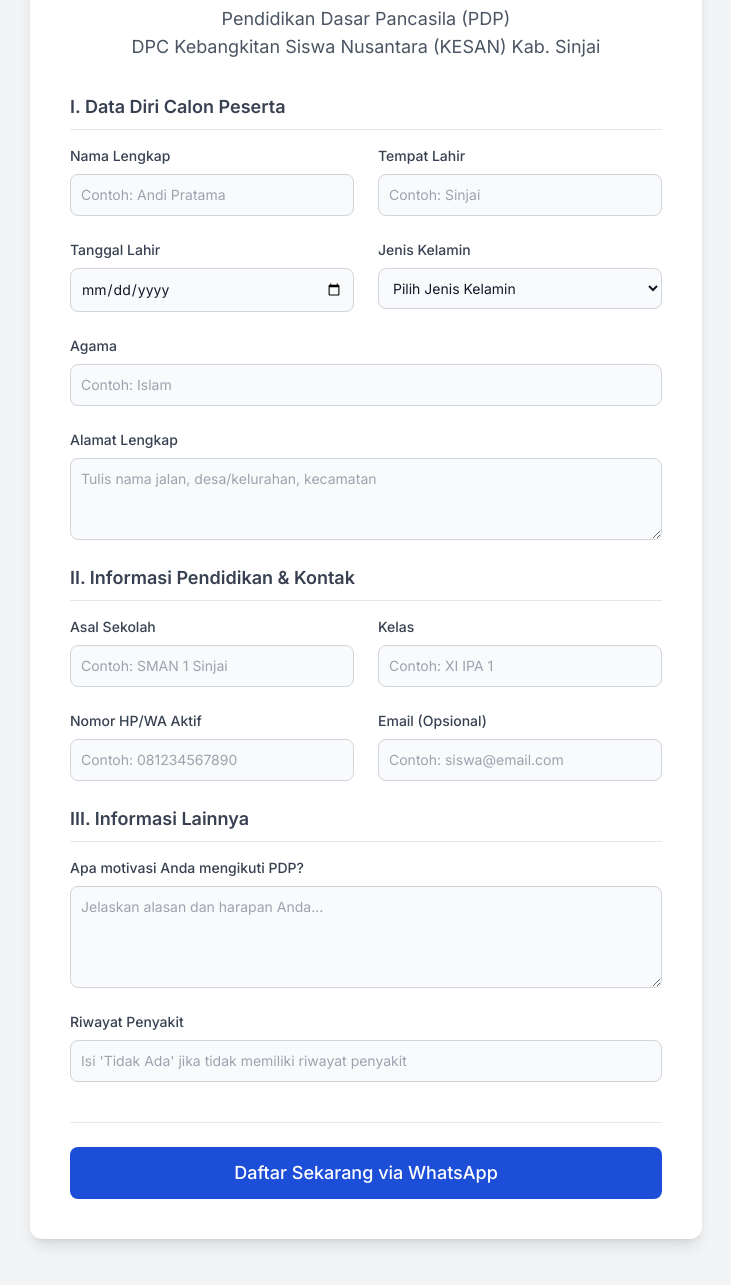
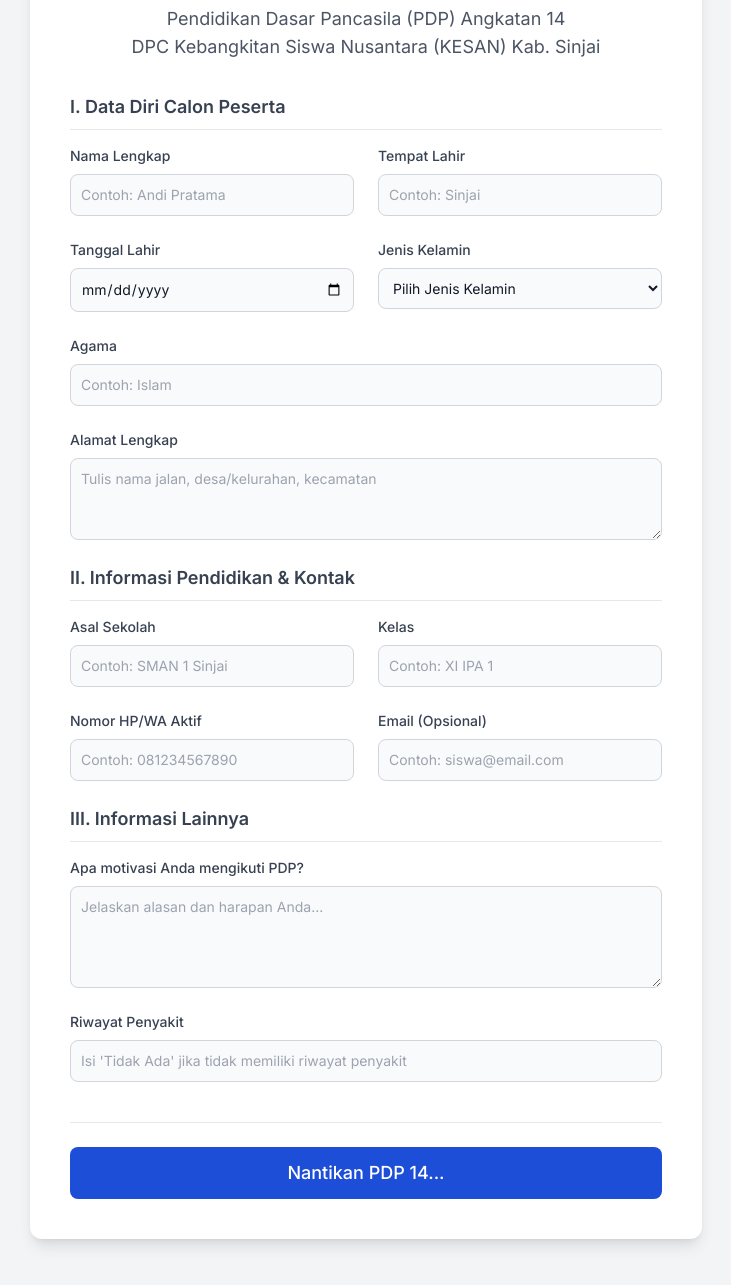
Before and after one commit to Agustin1108/DAFTAR-PDP, a plain HTML site: page index.html in a window 1280 px wide. Shown: the part 143-1428 px from the top of the page, without its empty margins (274-1005 px from the left). Drawn offline with nearby package versions, Linux system fonts and the light colour scheme.

Commit message:
Update index.html

```diff
--- a/index.html
+++ b/index.html
@@ -36,7 +36,7 @@
         <!-- Header Formulir -->
         <div class="text-center mb-8">
             <h1 class="text-2xl sm:text-3xl font-bold text-gray-800">Formulir Pendaftaran</h1>
-            <p class="text-md sm:text-lg text-gray-600 mt-2">Pendidikan Dasar Pancasila (PDP)<br>DPC Kebangkitan Siswa Nusantara (KESAN) Kab. Sinjai</p>
+            <p class="text-md sm:text-lg text-gray-600 mt-2">Pendidikan Dasar Pancasila (PDP) Angkatan 14<br>DPC Kebangkitan Siswa Nusantara (KESAN) Kab. Sinjai</p>
         </div>
 
         <!-- Form -->
@@ -130,8 +130,8 @@
 
             <!-- Tombol Submit -->
             <div class="mt-10 pt-6 border-t">
-                <button type="submit" class="w-full text-white bg-blue-700 hover:bg-blue-800 focus:ring-4 focus:outline-none focus:ring-blue-300 font-medium rounded-lg text-lg px-5 py-3 text-center transition-colors duration-300">
-                    Daftar Sekarang via WhatsApp
+                <button type="sub__mit" class="w-full text-white bg-blue-700 hover:bg-blue-800 focus:ring-4 focus:outline-none focus:ring-blue-300 font-medium rounded-lg text-lg px-5 py-3 text-center transition-colors duration-300">
+                    Nantikan PDP 14...
                 </button>
             </div>
         </form>
@@ -174,7 +174,7 @@
             // Simbol bintang (*) akan membuat teks menjadi tebal di WhatsApp
             const pesan = `
 Assalamualaikum Wr. Wb.
-Saya ingin mendaftar sebagai Calon Peserta Pendidikan Dasar Pancasila (PDP) DPC KESAN Kab. Sinjai.
+Saya ingin mendaftar sebagai Calon Peserta Pendidikan Dasar Pancasila (PDP) Angkatan 14DPC KESAN Kab. Sinjai.
 
 Berikut adalah data diri saya:
 -----------------------------------
```
